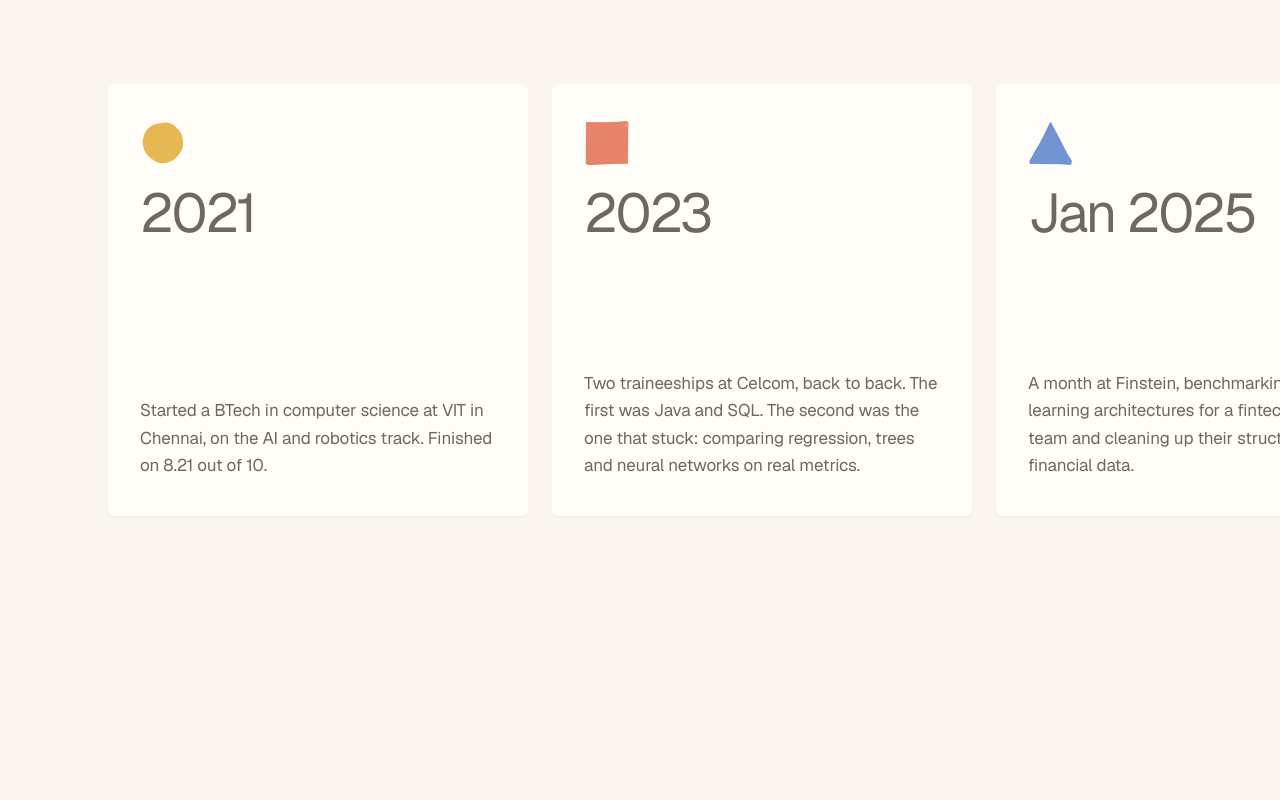
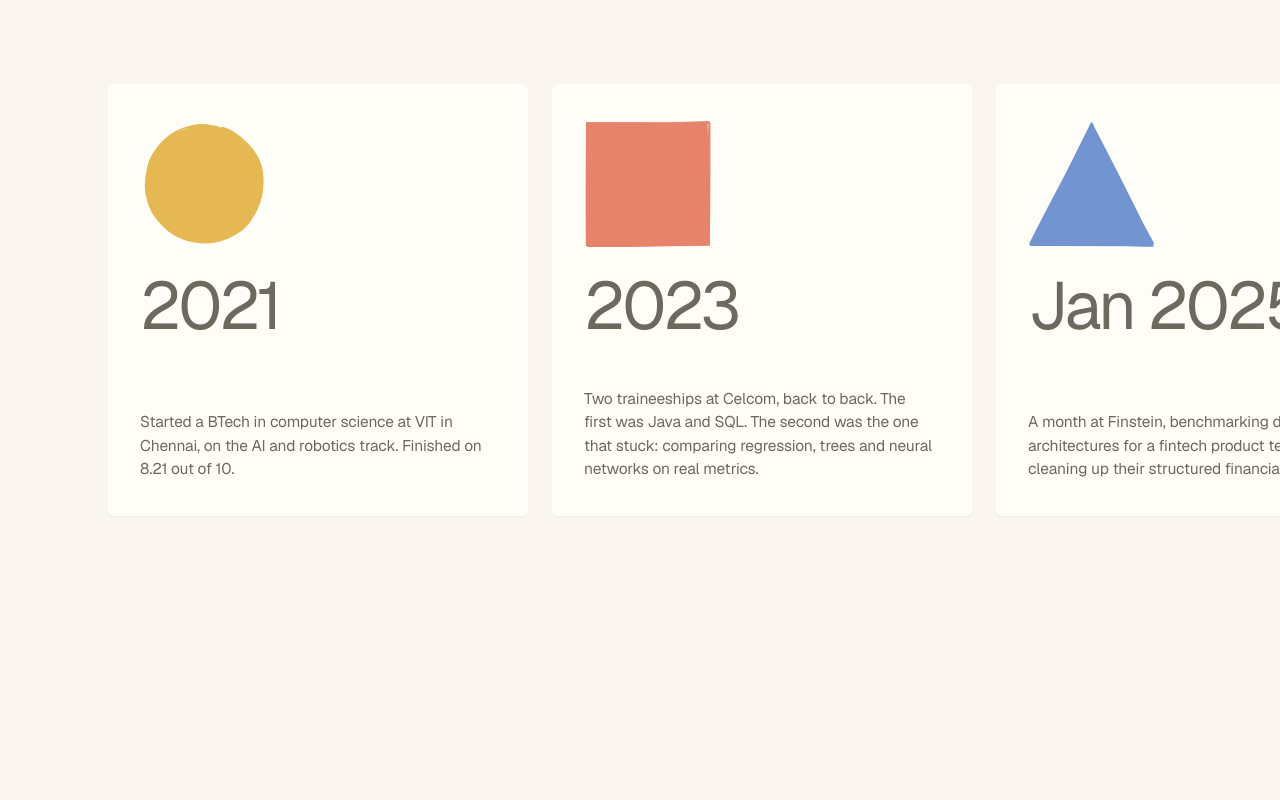
Before and after one commit to kautum/portfolio, a Next.js app: page / in a window 1280 px wide. Shown: the part 3500-4300 px from the top of the page. Built offline with nearby package versions, Linux system fonts and the light colour scheme.

Commit message:
feat: SQL project card; timeline cards led by the drawing, not the text

```diff
--- a/app/globals.css
+++ b/app/globals.css
@@ -651,21 +651,25 @@ p {
 }
 
 .sstrip-panel .year {
-  font-size: clamp(2.2rem, 4.4vw, 3.4rem);
-  letter-spacing: -0.04em;
-  line-height: 1;
-  margin: 0 0 18px;
+  font-size: clamp(2.6rem, 5.2vw, 4.2rem);
+  letter-spacing: -0.045em;
+  line-height: 0.95;
+  margin: 0;
 }
 
+/* The drawing carries the card and the sentence supports it. It used to be
+   the other way round, which is why these read as boxes of text. */
 .sstrip-panel p {
   color: var(--ink-mute);
-  font-size: 17px;
+  font-size: 15.5px;
+  line-height: 1.5;
+  max-width: 34ch;
   margin: 0;
 }
 
 .sstrip-dot {
-  width: 46px;
-  margin-bottom: 20px;
+  width: 128px;
+  margin-bottom: 26px;
 }
 
 /* below the pin threshold it becomes an ordinary swipeable row */
--- a/app/page.tsx
+++ b/app/page.tsx
@@ -168,7 +168,7 @@ export default function Home() {
           {STOPS.map((s) => (
             <article className="sstrip-panel" key={s.year}>
               <div>
-                <Mark shape={s.shape} colour={s.colour} size={46} className="sstrip-dot" />
+                <Mark shape={s.shape} colour={s.colour} size={128} className="sstrip-dot" />
                 <p className="year">{s.year}</p>
               </div>
               <p>{s.text}</p>
@@ -575,6 +575,50 @@ export default function Home() {
               </article>
 
               <article className="card">
+                <p className="meta">1.86 million sales, all of it in SQL</p>
+                <h3>What UK house prices actually did, asked in SQL</h3>
+                <dl>
+                  <dt>the question</dt>
+                  <dd>
+                    Every other project here is Python. SQL is the thing an analyst is tested on
+                    first, so it needed a piece of work of its own rather than a line on a list.
+                  </dd>
+                  <dt>what I did</dt>
+                  <dd>
+                    Loaded every Land Registry Price Paid sale for 2024 and 2025, 1.86 million of
+                    them, plus the official House Price Index, into a DuckDB star schema. Six
+                    questions, and every analytical step is a query: joins, chained CTEs, window
+                    functions, moving averages, medians. Python only downloads the files and runs
+                    the SQL.
+                  </dd>
+                  <dt>what came out</dt>
+                  <dd>
+                    New builds carry a 25.3% premium. March 2025 saw 123,129 sales before the
+                    stamp duty change, then April collapsed to 33,803, and splitting England from
+                    Wales proves the tax caused it rather than the season. The tidy assumption
+                    that cash buyers cluster at the top does not survive contact with the data:
+                    the correlation is -0.092, which is nothing.
+                  </dd>
+                  <dt>the less fun part</dt>
+                  <dd>
+                    A limitations section, and a script that re-checks all 76 numbers in the
+                    README against the query output. It caught two of my own errors.
+                  </dd>
+                </dl>
+                <p className="stack">DuckDB, SQL, Python, open government data</p>
+                <div className="links">
+                  <a
+                    className="link"
+                    href="https://github.com/kautum/uk-housing-sql"
+                    target="_blank"
+                    rel="noopener noreferrer"
+                  >
+                    The queries and the findings
+                  </a>
+                </div>
+              </article>
+
+              <article className="card">
                 <p className="meta">Three more, briefly</p>
                 <h3>Agents, retrieval and a camera that talks</h3>
                 <dl>
```
